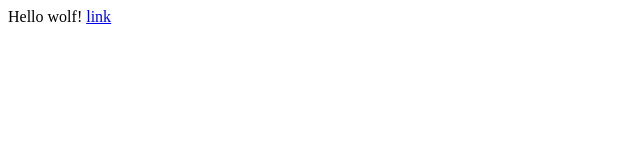
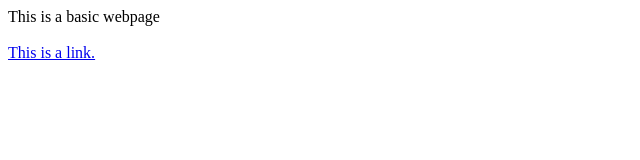
Before and after one commit to kdatchev/kdatchev.github.io, a plain HTML site: page index.html in a window 1280 px wide. Shown: the whole page, without its empty margins (0-640 px from the left). Drawn offline with Linux system fonts and the light colour scheme.

Commit message:
Update index.html

```diff
--- a/index.html
+++ b/index.html
@@ -1,3 +1,5 @@
-<hi>Hello wolf!</hi>
+<hi>This is a basic webpage</hi>
 
-<a href="FS.pdf">link</a>
+<br><br>
+
+<a href="FS.pdf">This is a link.</a>
```
